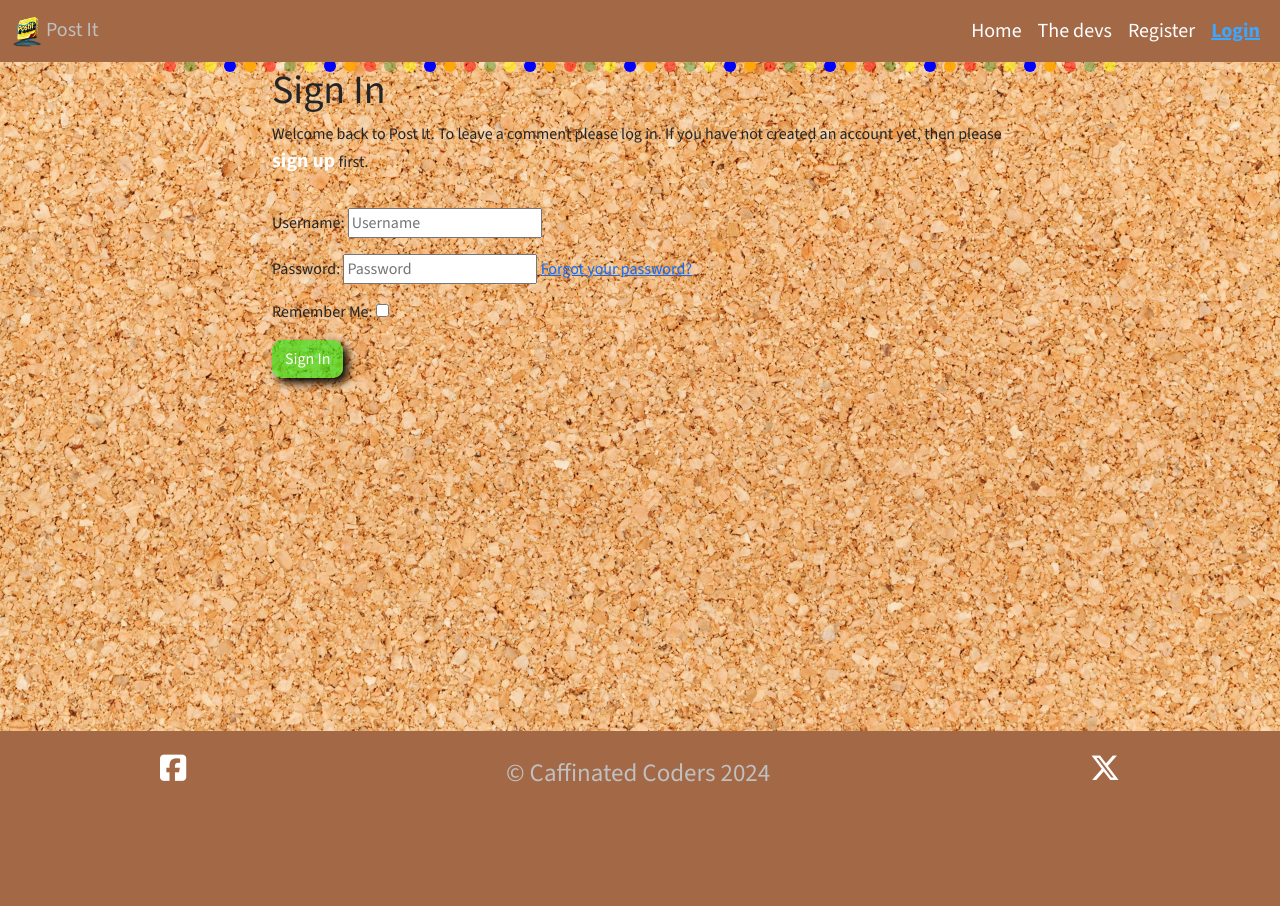
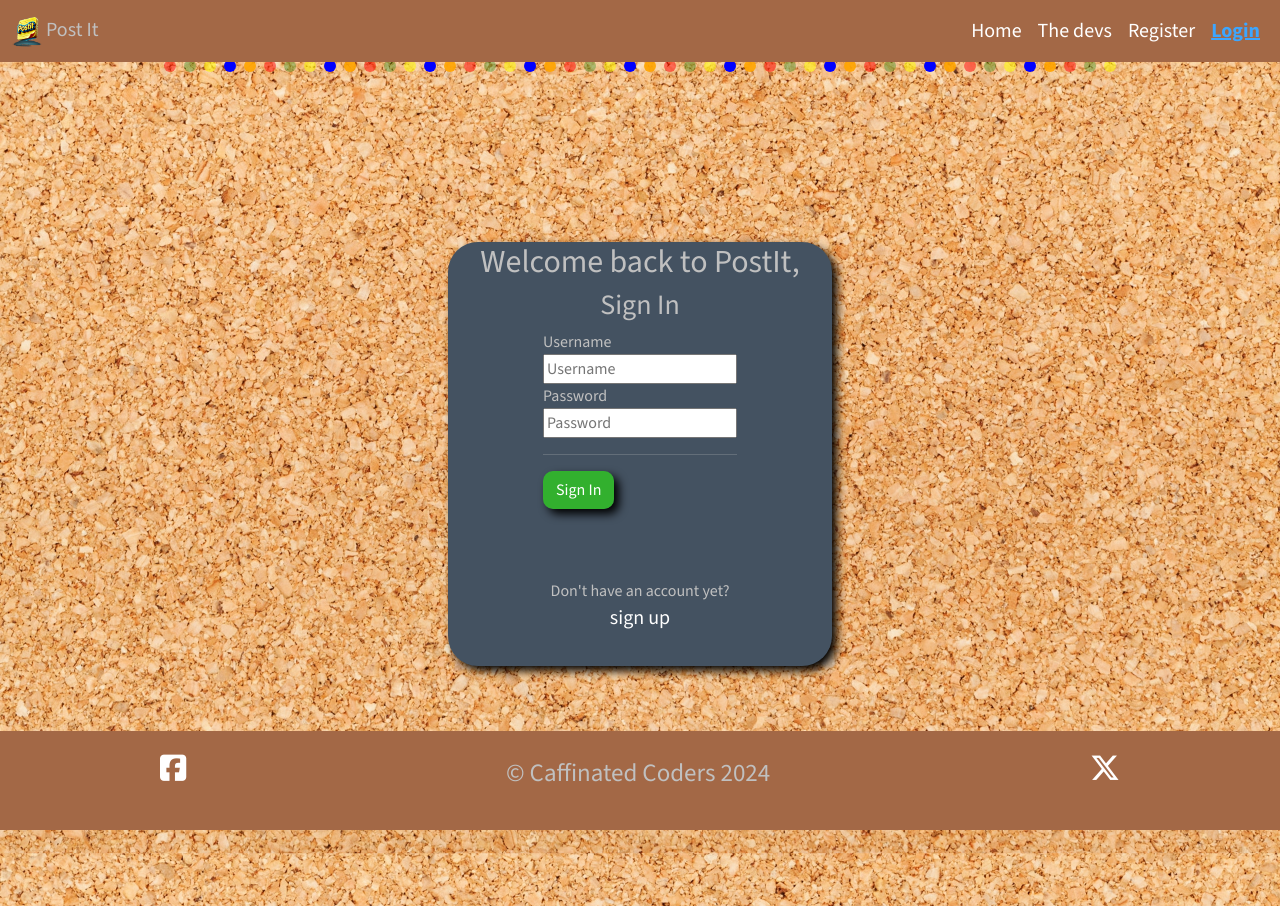
Before and after one commit to Yazhmd/Post-it-, a Django app: page /accounts/login/ in a window 1280 px wide. Shown: the top 906 px of the page. Before the commit the page ends 782 px from the top, so only its background shows below. Run offline with Django 4.2, Linux system fonts and the light colour scheme; some libraries are stand-ins or nearby versions.

Commit message:
Add: code to sign in and log out

```diff
--- a/templates/account/login.html
+++ b/templates/account/login.html
@@ -7,28 +7,27 @@
 
 {% block content %}
 
-<div class="container">
-    <div class="row">
-        <div class="col-md-8 mt-3 offset-md-2">
-            <h1>{% trans "Sign In" %}</h1>
 
-            <p class="contrast">{% blocktrans %}Welcome back to Post It. To leave a comment please log in. If
-                you
-                have not created an account yet, then please <strong><a class="link" href="{{ signup_url }}">sign up</a></strong>
-                first.{% endblocktrans %}</p>
-        </div>
-    </div>
-    <div class="row">
-        <div class="col-md-8 mt-3 offset-md-2">
-            <form class="login contrast" method="POST" action="{% url 'account_login' %}">
+
+
+<div class="wizard">
+            <h2>Welcome back to PostIt,</h2>
+            <h3>{% trans "Sign In" %}</h3>
+
+
+            <form class="login" method="POST" action="{% url 'account_login' %}">
                 {% csrf_token %}
-                {{ form.as_p }}
+                <label for="id_login">Username</label><br>
+                {{ form.login }} <br>
+                <label for="id_password">Password</label><br>
+                {{ form.password }}
+                <hr>
+
                 {% if redirect_field_value %}
                 <input type="hidden" name="{{ redirect_field_name }}" value="{{ redirect_field_value }}" />
                 {% endif %}
                 <button class="btn btn-signup right" type="submit">{% trans "Sign In" %}</button>
             </form>
-        </div>
-    </div>
+             Don't have an account yet?<br> <a class="link" href="{{ signup_url }}">sign up</a> <hr>
 </div>
 {% endblock %}
```
Also changed, not shown: templates/account/logout.html (+8 -12 lines).
